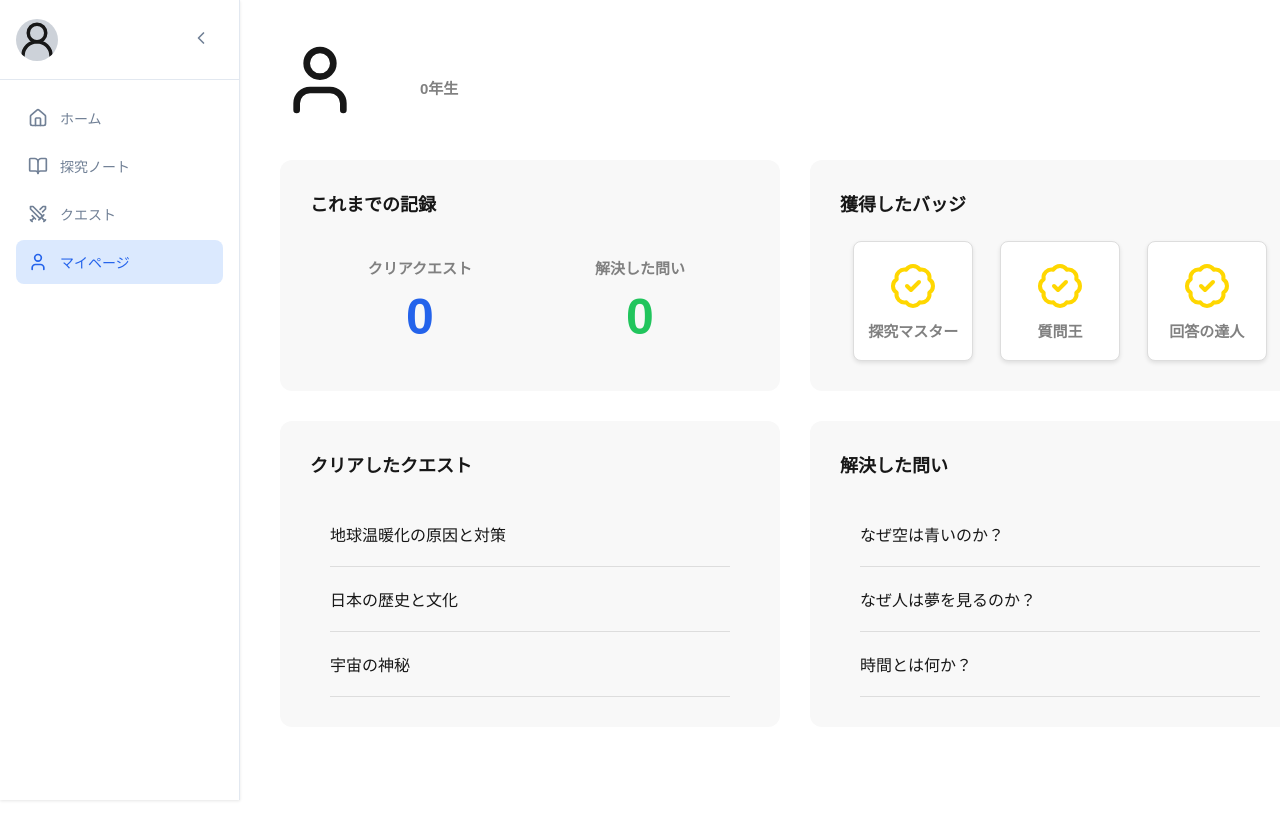
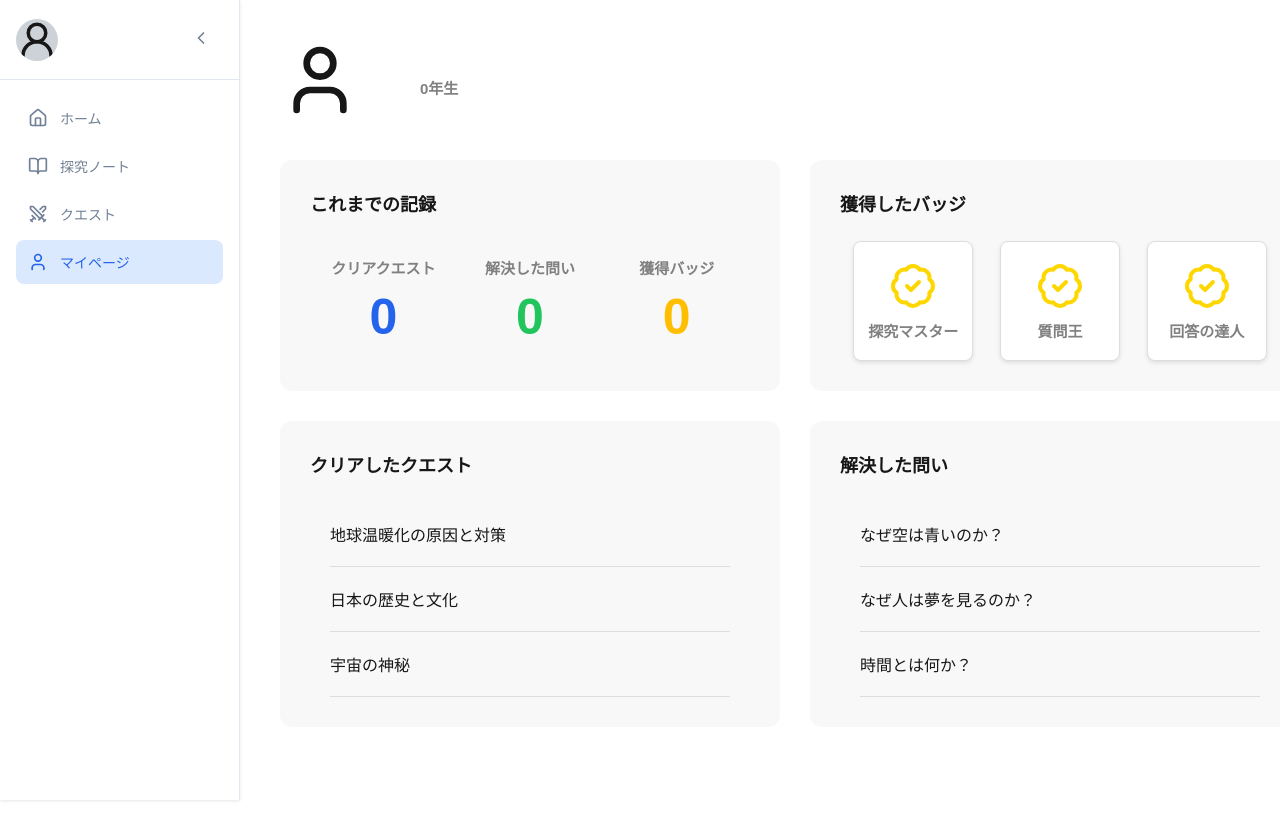
Before and after one commit to u5u5u5u/erfaring, a Next.js app: page /profile in a window 1280 px wide. Built offline with nearby package versions, Linux system fonts and the light colour scheme; no server answers; the database is empty; a web font is replaced by a local one.

Commit message:
add:獲得バッジ数取得#66

```diff
--- a/src/app/(student)/profile/page.tsx
+++ b/src/app/(student)/profile/page.tsx
@@ -41,6 +41,15 @@ export default async function ProfilePage() {
     console.error("Error fetching clear questions:", clearQuestionsError);
   }
 
+  const { count: badgeCount, error: badgeError } = await supabase
+    .from("user_badges")
+    .select("*", { count: "exact" })
+    .eq("user_id", data?.user?.id);
+
+  if (badgeError) {
+    console.error("Error fetching budge count:", badgeError);
+  }
+
   const dummyBudges: BudgeType[] = [
     { id: "1", name: "探究マスター", icon: "Search" },
     { id: "2", name: "質問王", icon: "MessageCircleQuestionMark" },
@@ -68,6 +77,7 @@ export default async function ProfilePage() {
           <div className={styles.items}>
             <AcquireNumber name="quest" number={clearQuestsCount || 0} />
             <AcquireNumber name="question" number={clearQuestionsCount || 0} />
+            <AcquireNumber name="budge" number={badgeCount || 0} />
           </div>
         </div>
         <div className={styles.section}>
```
